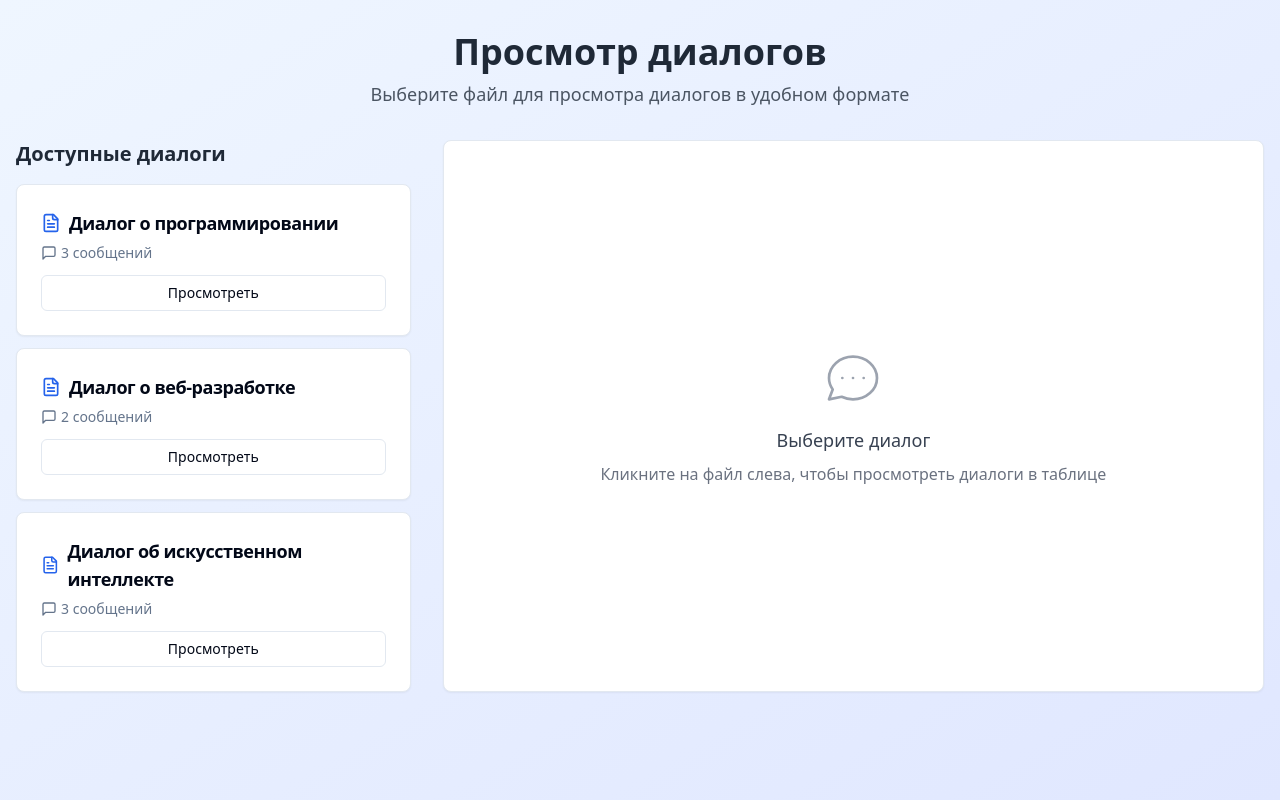
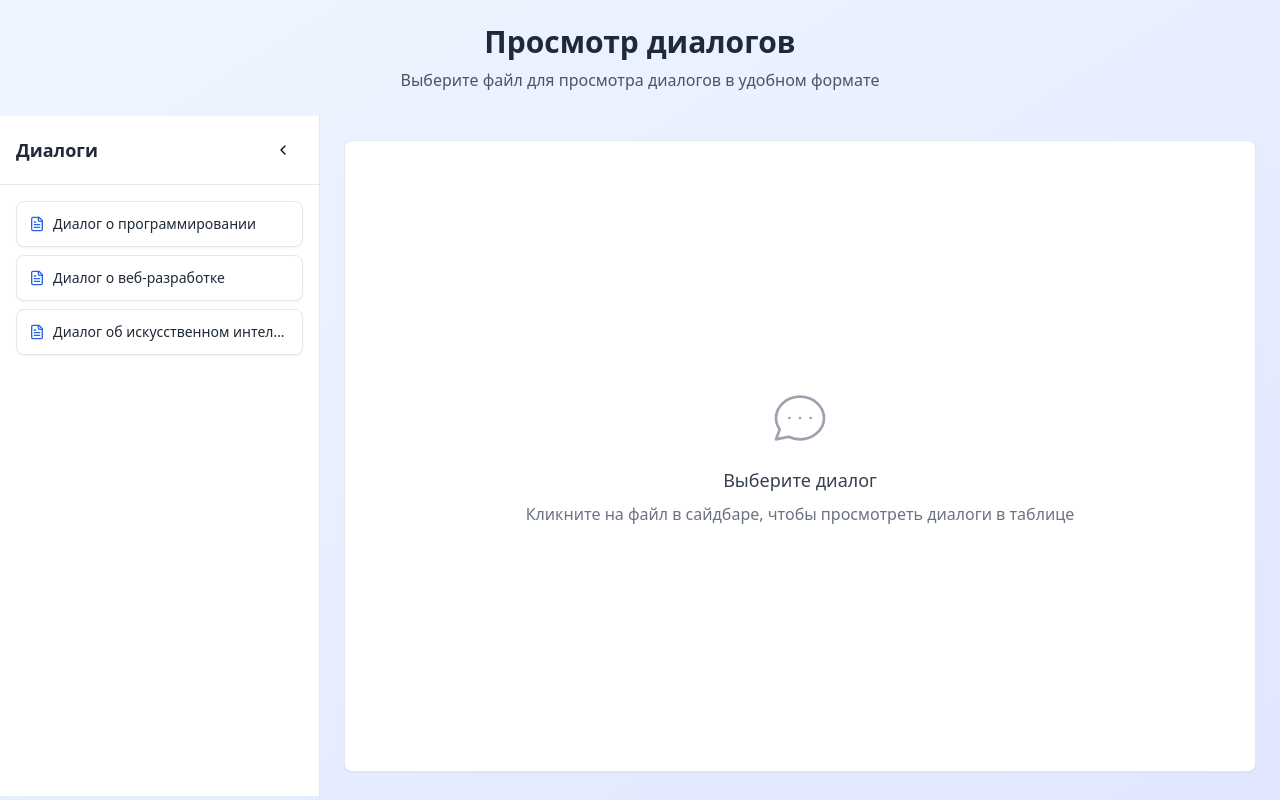
Before and after one commit to isamidinovas/qa-dataset-manager, a React (Vite) app: page / in a window 1280 px wide. Built offline with nearby package versions, Linux system fonts and the light colour scheme.

Commit message:
Refactor: Inline edit and sidebar for dialogues
Implement inline editing for dialogue entries, replacing the modal with direct text editing.  Transform the file list into a sidebar, removing the "view" button and message count, and adding a collapse/expand feature.

```diff
--- /dev/null
+++ b/src/components/DialogueSidebar.tsx
@@ -0,0 +1,61 @@
+
+import { useState } from 'react';
+import { DialogueFile } from '@/types/dialogue';
+import { Card, CardContent } from '@/components/ui/card';
+import { Button } from '@/components/ui/button';
+import { FileText, ChevronLeft, ChevronRight } from 'lucide-react';
+
+interface DialogueSidebarProps {
+  files: DialogueFile[];
+  onFileSelect: (file: DialogueFile) => void;
+  selectedFileId?: string;
+}
+
+const DialogueSidebar = ({ files, onFileSelect, selectedFileId }: DialogueSidebarProps) => {
+  const [isCollapsed, setIsCollapsed] = useState(false);
+
+  const toggleSidebar = () => {
+    setIsCollapsed(!isCollapsed);
+  };
+
+  return (
+    <div className={`transition-all duration-300 ${isCollapsed ? 'w-12' : 'w-80'} bg-white border-r`}>
+      <div className="p-4 border-b flex items-center justify-between">
+        {!isCollapsed && (
+          <h2 className="text-lg font-semibold text-gray-800">Диалоги</h2>
+        )}
+        <Button
+          variant="ghost"
+          size="sm"
+          onClick={toggleSidebar}
+          className="ml-auto"
+        >
+          {isCollapsed ? <ChevronRight className="h-4 w-4" /> : <ChevronLeft className="h-4 w-4" />}
+        </Button>
+      </div>
+
+      {!isCollapsed && (
+        <div className="p-4 space-y-2">
+          {files.map((file) => (
+            <Card
+              key={file.id}
+              className={`cursor-pointer transition-all duration-200 hover:shadow-sm ${
+                selectedFileId === file.id ? 'ring-2 ring-blue-500 bg-blue-50' : 'hover:bg-gray-50'
+              }`}
+              onClick={() => onFileSelect(file)}
+            >
+              <CardContent className="p-3">
+                <div className="flex items-center space-x-2">
+                  <FileText className="h-4 w-4 text-blue-600 flex-shrink-0" />
+                  <span className="text-sm font-medium text-gray-800 truncate">{file.name}</span>
+                </div>
+              </CardContent>
+            </Card>
+          ))}
+        </div>
+      )}
+    </div>
+  );
+};
+
+export default DialogueSidebar;
--- a/src/components/DialogueTable.tsx
+++ b/src/components/DialogueTable.tsx
@@ -4,9 +4,8 @@ import { DialogueFile, DialogueEntry } from '@/types/dialogue';
 import { Card, CardContent, CardHeader, CardTitle } from '@/components/ui/card';
 import { Table, TableBody, TableCell, TableHead, TableHeader, TableRow } from '@/components/ui/table';
 import { Button } from '@/components/ui/button';
-import { Input } from '@/components/ui/input';
-import { Dialog, DialogContent, DialogHeader, DialogTitle, DialogTrigger } from '@/components/ui/dialog';
-import { MessageCircle, Bot, Edit, Trash2 } from 'lucide-react';
+import { Textarea } from '@/components/ui/textarea';
+import { MessageCircle, Bot, Edit, Save, Trash2 } from 'lucide-react';
 
 interface DialogueTableProps {
   file: DialogueFile;
@@ -18,26 +17,27 @@ const DialogueTable = ({ file, onUpdateDialogue, onDeleteDialogue }: DialogueTab
   const [editingIndex, setEditingIndex] = useState<number | null>(null);
   const [editUser, setEditUser] = useState('');
   const [editAssistant, setEditAssistant] = useState('');
-  const [isDialogOpen, setIsDialogOpen] = useState(false);
 
   const handleEdit = (index: number, dialogue: DialogueEntry) => {
     setEditingIndex(index);
     setEditUser(dialogue.user);
     setEditAssistant(dialogue.assistant);
-    setIsDialogOpen(true);
   };
 
-  const handleSave = () => {
-    if (editingIndex !== null) {
-      onUpdateDialogue(file.id, editingIndex, {
+  const handleSave = (index: number) => {
+    onUpdateDialogue(file.id, index, {
       user: editUser,
       assistant: editAssistant
     });
-      setIsDialogOpen(false);
     setEditingIndex(null);
     setEditUser('');
     setEditAssistant('');
-    }
+  };
+
+  const handleCancel = () => {
+    setEditingIndex(null);
+    setEditUser('');
+    setEditAssistant('');
   };
 
   const handleDelete = (index: number) => {
@@ -79,25 +79,52 @@ const DialogueTable = ({ file, onUpdateDialogue, onDeleteDialogue }: DialogueTab
                 <TableRow key={index} className="hover:bg-gray-50">
                   <TableCell className="align-top p-4 border-r">
                     <div className="bg-blue-50 p-3 rounded-lg">
+                      {editingIndex === index ? (
+                        <Textarea
+                          value={editUser}
+                          onChange={(e) => setEditUser(e.target.value)}
+                          className="min-h-[80px] bg-white"
+                          autoFocus
+                        />
+                      ) : (
                         <p className="text-gray-800 leading-relaxed">{dialogue.user}</p>
+                      )}
                     </div>
                   </TableCell>
                   <TableCell className="align-top p-4 border-r">
                     <div className="bg-green-50 p-3 rounded-lg">
+                      {editingIndex === index ? (
+                        <Textarea
+                          value={editAssistant}
+                          onChange={(e) => setEditAssistant(e.target.value)}
+                          className="min-h-[80px] bg-white"
+                        />
+                      ) : (
                         <p className="text-gray-800 leading-relaxed">{dialogue.assistant}</p>
+                      )}
                     </div>
                   </TableCell>
                   <TableCell className="align-top p-4">
                     <div className="flex space-x-2">
-                      <Dialog open={isDialogOpen && editingIndex === index} onOpenChange={(open) => {
-                        setIsDialogOpen(open);
-                        if (!open) {
-                          setEditingIndex(null);
-                          setEditUser('');
-                          setEditAssistant('');
-                        }
-                      }}>
-                        <DialogTrigger asChild>
+                      {editingIndex === index ? (
+                        <>
+                          <Button
+                            variant="outline"
+                            size="sm"
+                            onClick={() => handleSave(index)}
+                            className="text-green-600 hover:text-green-700"
+                          >
+                            <Save className="h-4 w-4" />
+                          </Button>
+                          <Button
+                            variant="outline"
+                            size="sm"
+                            onClick={handleCancel}
+                          >
+                            Отмена
+                          </Button>
+                        </>
+                      ) : (
                         <Button
                           variant="outline"
                           size="sm"
@@ -105,39 +132,7 @@ const DialogueTable = ({ file, onUpdateDialogue, onDeleteDialogue }: DialogueTab
                         >
                           <Edit className="h-4 w-4" />
                         </Button>
-                        </DialogTrigger>
-                        <DialogContent className="max-w-2xl">
-                          <DialogHeader>
-                            <DialogTitle>Редактировать диалог</DialogTitle>
-                          </DialogHeader>
-                          <div className="space-y-4">
-                            <div>
-                              <label className="text-sm font-medium mb-2 block">Вопрос</label>
-                              <Input
-                                value={editUser}
-                                onChange={(e) => setEditUser(e.target.value)}
-                                placeholder="Введите вопрос"
-                              />
-                            </div>
-                            <div>
-                              <label className="text-sm font-medium mb-2 block">Ответ</label>
-                              <Input
-                                value={editAssistant}
-                                onChange={(e) => setEditAssistant(e.target.value)}
-                                placeholder="Введите ответ"
-                              />
-                            </div>
-                            <div className="flex justify-end space-x-2">
-                              <Button variant="outline" onClick={() => setIsDialogOpen(false)}>
-                                Отмена
-                              </Button>
-                              <Button onClick={handleSave}>
-                                Сохранить
-                              </Button>
-                            </div>
-                          </div>
-                        </DialogContent>
-                      </Dialog>
+                      )}
                       <Button
                         variant="outline"
                         size="sm"
--- a/src/pages/Index.tsx
+++ b/src/pages/Index.tsx
@@ -2,7 +2,7 @@
 import { useState } from 'react';
 import { DialogueFile } from '@/types/dialogue';
 import { useDialogueFiles } from '@/hooks/useDialogueFiles';
-import FileList from '@/components/FileList';
+import DialogueSidebar from '@/components/DialogueSidebar';
 import DialogueTable from '@/components/DialogueTable';
 import { Card, CardContent } from '@/components/ui/card';
 import { Loader2 } from 'lucide-react';
@@ -33,24 +33,21 @@ const Index = () => {
 
   return (
     <div className="min-h-screen bg-gradient-to-br from-blue-50 to-indigo-100">
-      <div className="container mx-auto px-4 py-8">
-        <div className="text-center mb-8">
-          <h1 className="text-4xl font-bold text-gray-800 mb-2">Просмотр диалогов</h1>
-          <p className="text-lg text-gray-600">Выберите файл для просмотра диалогов в удобном формате</p>
+      <div className="text-center py-6">
+        <h1 className="text-3xl font-bold text-gray-800 mb-2">Просмотр диалогов</h1>
+        <p className="text-gray-600">Выберите файл для просмотра диалогов в удобном формате</p>
       </div>
 
-        <div className="grid grid-cols-1 lg:grid-cols-3 gap-8">
-          {/* Список файлов */}
-          <div className="lg:col-span-1">
-            <FileList
+      <div className="flex h-[calc(100vh-120px)]">
+        {/* Сайдбар */}
+        <DialogueSidebar
           files={files}
           onFileSelect={handleFileSelect}
           selectedFileId={selectedFile?.id}
         />
-          </div>
 
-          {/* Таблица диалогов */}
-          <div className="lg:col-span-2">
+        {/* Основной контент */}
+        <div className="flex-1 p-6">
           {selectedFileData ? (
             <DialogueTable
               file={selectedFileData}
@@ -66,11 +63,10 @@ const Index = () => {
                   </svg>
                 </div>
                 <h3 className="text-lg font-medium text-gray-700 mb-2">Выберите диалог</h3>
-                  <p className="text-gray-500">Кликните на файл слева, чтобы просмотреть диалоги в таблице</p>
+                <p className="text-gray-500">Кликните на файл в сайдбаре, чтобы просмотреть диалоги в таблице</p>
               </CardContent>
             </Card>
           )}
-          </div>
         </div>
       </div>
     </div>
```
Lines whose indentation alone changed are shown as unchanged.
